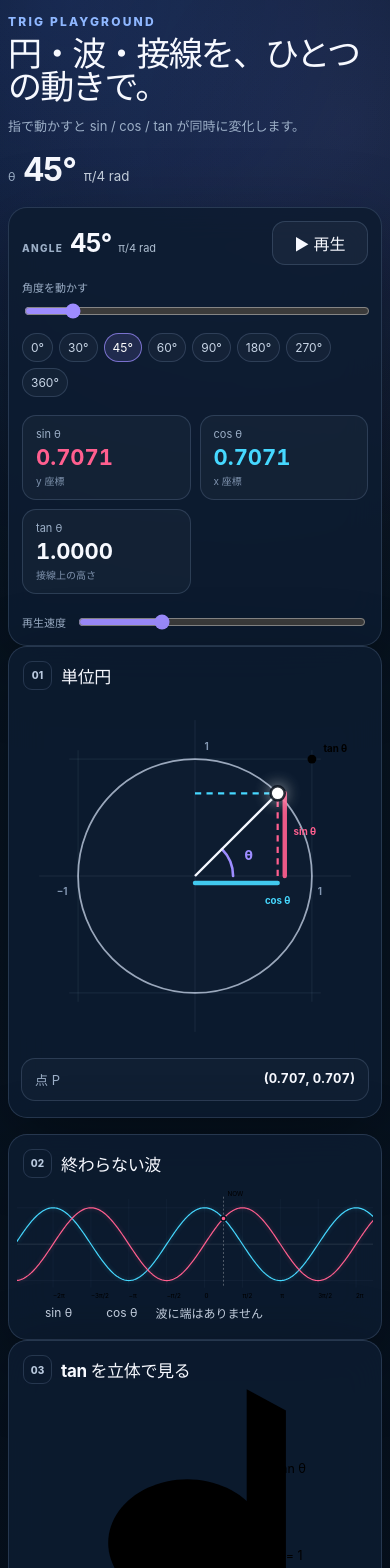
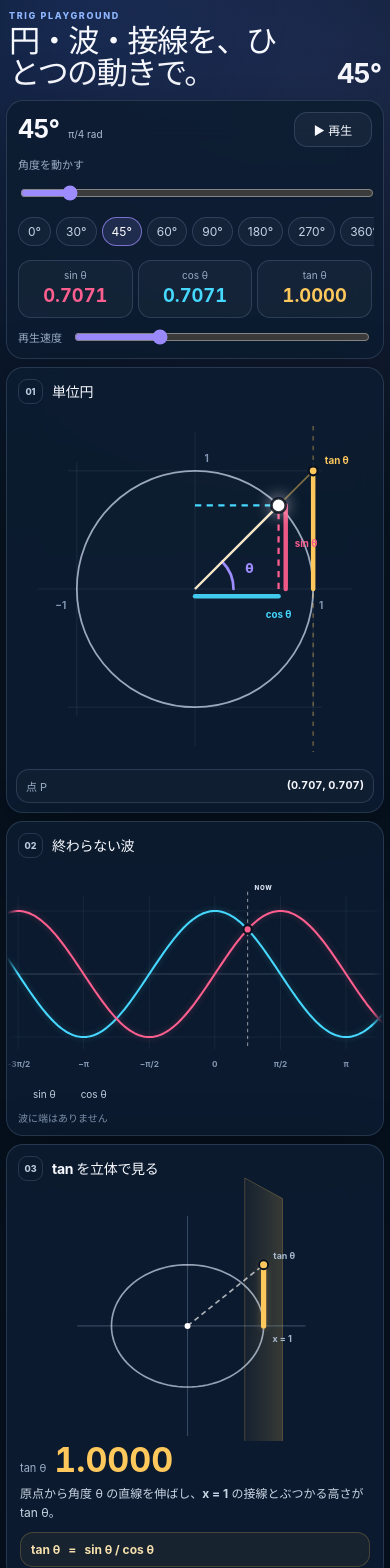
Before and after one commit to miyatayuuma/trig-playground, a React (Vite) app: page / in a window 390 px wide. Shown: the top 1568 px of the page. Built offline with nearby package versions, Linux system fonts and the light colour scheme.

Commit message:
feat: optimize layout for mobile interaction

```diff
--- a/src/styles.css
+++ b/src/styles.css
@@ -5,11 +5,12 @@
   font-synthesis: none;
   text-rendering: optimizeLegibility;
   --bg: #06111f;
-  --panel: rgba(13, 28, 48, 0.88);
+  --panel: rgba(13, 28, 48, 0.9);
   --border: rgba(181, 210, 255, 0.16);
   --muted: #9cafc7;
   --sin: #ff5f8f;
   --cos: #46d8ff;
+  --tan: #ffc85c;
   --accent: #9d8cff;
 }
 
@@ -28,54 +29,109 @@ button, input { font: inherit; }
 button { color: inherit; }
 
 .app {
-  width: min(1480px, calc(100% - 40px));
+  width: min(1240px, calc(100% - 32px));
   margin: 0 auto;
-  padding: 30px 0 56px;
+  padding: 24px 0 48px;
 }
 
 .hero {
   display: flex;
   justify-content: space-between;
   align-items: end;
-  gap: 24px;
-  margin-bottom: 18px;
+  gap: 20px;
+  margin-bottom: 14px;
 }
 .eyebrow {
-  margin: 0 0 8px;
+  margin: 0 0 7px;
   color: #8fb7ff;
-  font-size: 12px;
+  font-size: 11px;
   font-weight: 800;
   letter-spacing: 0.18em;
 }
 .hero h1 {
   margin: 0;
   max-width: 760px;
-  font-size: clamp(34px, 5.2vw, 68px);
-  line-height: 0.98;
-  letter-spacing: -0.055em;
+  font-size: clamp(30px, 4.6vw, 58px);
+  line-height: 1;
+  letter-spacing: -0.05em;
 }
-.lead { margin: 12px 0 0; color: var(--muted); font-size: clamp(13px, 1.5vw, 16px); }
+.lead { margin: 10px 0 0; color: var(--muted); font-size: 14px; }
 .hero-readout {
   flex: 0 0 auto;
-  min-width: 150px;
+  min-width: 145px;
   text-align: right;
   font-variant-numeric: tabular-nums;
 }
-.hero-readout span { display: block; color: var(--muted); font-size: 12px; }
-.hero-readout strong { display: block; font-size: clamp(34px, 4vw, 54px); letter-spacing: -0.04em; }
+.hero-readout span { display: block; color: var(--muted); font-size: 11px; }
+.hero-readout strong { display: block; font-size: clamp(30px, 3.7vw, 48px); letter-spacing: -0.04em; }
 .hero-readout small { color: #c6d1df; }
 
 .panel {
   border: 1px solid var(--border);
-  border-radius: 24px;
+  border-radius: 22px;
   background: var(--panel);
-  box-shadow: 0 24px 80px rgba(0, 0, 0, 0.32);
+  box-shadow: 0 22px 70px rgba(0, 0, 0, 0.3);
   backdrop-filter: blur(18px);
 }
+
+.control-panel {
+  margin-bottom: 14px;
+  padding: 16px;
+}
+.control-top, .bottom-row { display: flex; justify-content: space-between; align-items: center; gap: 16px; }
+.angle-block { display: flex; align-items: baseline; gap: 9px; font-variant-numeric: tabular-nums; }
+.angle-block span { color: var(--muted); font-size: 10px; font-weight: 800; letter-spacing: .13em; }
+.angle-block strong { font-size: 28px; letter-spacing: -.035em; }
+.angle-block small { color: #aebed1; }
+.play-button {
+  min-width: 94px;
+  border: 1px solid var(--border);
+  border-radius: 13px;
+  padding: 9px 13px;
+  background: rgba(255,255,255,.045);
+  cursor: pointer;
+  transition: .15s ease;
+}
+.play-button:hover, .play-button:focus-visible, .preset-row button:hover, .preset-row button:focus-visible {
+  border-color: rgba(157,140,255,.72);
+  outline: none;
+}
+.play-button.is-playing { background: rgba(157,140,255,.16); border-color: rgba(157,140,255,.5); }
+.slider-label { display: block; margin: 12px 0 5px; color: var(--muted); font-size: 11px; }
+.angle-slider { width: 100%; accent-color: var(--accent); }
+.preset-row { display: flex; flex-wrap: wrap; gap: 6px; margin: 9px 0 15px; }
+.preset-row button {
+  border: 1px solid var(--border);
+  border-radius: 999px;
+  padding: 6px 10px;
+  background: rgba(255,255,255,.03);
+  color: #c8d5e6;
+  font-size: 12px;
+  cursor: pointer;
+}
+.preset-row button.active { color: #fff; border-color: rgba(157,140,255,.72); background: rgba(157,140,255,.14); }
+.value-cards { display: grid; grid-template-columns: repeat(3, minmax(120px, 170px)); gap: 8px; }
+.value-card {
+  min-width: 0;
+  padding: 10px 12px;
+  border: 1px solid var(--border);
+  border-radius: 13px;
+  background: rgba(255,255,255,.03);
+}
+.value-card span, .value-card small { display: block; }
+.value-card span { color: var(--muted); font-size: 10px; }
+.value-card strong { display: block; margin: 3px 0; font-size: 20px; font-variant-numeric: tabular-nums; }
+.value-card small { color: #7f93ae; font-size: 9px; }
+.sine-value strong { color: var(--sin); }
+.cosine-value strong { color: var(--cos); }
+.tangent-value strong { color: var(--tan); }
+.speed-control { display: grid; grid-template-columns: auto minmax(100px, 170px); align-items: center; gap: 10px; color: var(--muted); font-size: 11px; }
+.speed-control input { accent-color: var(--accent); }
+
 .visual-grid {
   display: grid;
-  grid-template-columns: minmax(380px, 0.9fr) minmax(500px, 1.3fr);
-  gap: 16px;
+  grid-template-columns: minmax(360px, 0.86fr) minmax(520px, 1.34fr);
+  gap: 14px;
 }
 .circle-card, .wave-card { min-width: 0; overflow: hidden; }
 .panel-heading {
@@ -83,16 +139,16 @@ button { color: inherit; }
   align-items: center;
   justify-content: space-between;
   gap: 12px;
-  padding: 17px 20px 0;
+  padding: 15px 18px 0;
 }
 .panel-heading > div { display: flex; align-items: center; gap: 9px; }
-.panel-heading h2 { margin: 0; font-size: 17px; letter-spacing: -0.02em; }
-.panel-heading p { margin: 0; color: var(--muted); font-size: 12px; }
+.panel-heading h2 { margin: 0; font-size: 16px; letter-spacing: -0.02em; }
+.panel-heading p { margin: 0; color: var(--muted); font-size: 11px; }
 .step {
   display: grid;
   place-items: center;
-  width: 29px;
-  height: 29px;
+  width: 28px;
+  height: 28px;
   border: 1px solid var(--border);
   border-radius: 9px;
   color: #b9c9de;
@@ -100,8 +156,8 @@ button { color: inherit; }
   font-weight: 800;
 }
 
-.circle-svg, .wave-svg { display: block; width: 100%; height: auto; }
-.circle-svg { max-height: 520px; cursor: crosshair; touch-action: none; user-select: none; }
+.circle-svg, .wave-svg, .tangent-3d { display: block; width: 100%; height: auto; }
+.circle-svg { cursor: crosshair; touch-action: none; user-select: none; }
 .grid-lines line, .wave-grid line { stroke: rgba(177, 205, 239, 0.105); stroke-width: 1; }
 .wave-grid .main-axis { stroke: rgba(220, 233, 255, 0.3); }
 .unit-circle { fill: rgba(255,255,255,0.008); stroke: rgba(222, 235, 255, 0.68); stroke-width: 2; }
@@ -114,120 +170,187 @@ button { color: inherit; }
 .measure { stroke-width: 5; stroke-linecap: round; opacity: 0.92; }
 .measure-sin { stroke: var(--sin); }
 .measure-cos { stroke: var(--cos); }
+.tangent-axis { stroke: rgba(255, 200, 92, .32); stroke-width: 2; stroke-dasharray: 5 6; }
+.tangent-ray { stroke: rgba(255, 200, 92, .48); stroke-width: 1.8; }
+.tangent-measure { stroke: var(--tan); stroke-width: 5; stroke-linecap: round; }
+.tangent-dot { fill: var(--tan); stroke: #07111f; stroke-width: 2.5; }
 .point-hit { fill: transparent; }
 .point { fill: #fff; stroke: rgba(7, 15, 27, 0.86); stroke-width: 3; filter: drop-shadow(0 0 9px rgba(255,255,255,.7)); }
 .projection-label, .axis-label { font-size: 11px; font-weight: 700; }
 .sin-label { fill: var(--sin); }
 .cos-label { fill: var(--cos); text-anchor: middle; }
+.tan-label { fill: var(--tan); }
 .axis-label { fill: #8397b2; text-anchor: middle; }
 
 .coordinate-strip {
   display: flex;
   justify-content: space-between;
   gap: 12px;
-  margin: -4px 18px 16px;
-  padding: 11px 13px;
+  margin: -4px 16px 14px;
+  padding: 10px 12px;
   border: 1px solid var(--border);
-  border-radius: 14px;
+  border-radius: 13px;
   background: rgba(255,255,255,.025);
-  font-size: 13px;
+  font-size: 12px;
 }
 .coordinate-strip span { color: var(--muted); }
 .coordinate-strip strong { font-variant-numeric: tabular-nums; }
 
-.wave-svg { padding: 10px 8px 0; }
+.wave-window {
+  position: relative;
+  overflow: hidden;
+  margin-top: 4px;
+  -webkit-mask-image: linear-gradient(90deg, transparent 0, #000 7%, #000 93%, transparent 100%);
+  mask-image: linear-gradient(90deg, transparent 0, #000 7%, #000 93%, transparent 100%);
+}
+.wave-svg {
+  padding-top: 4px;
+  min-height: 270px;
+  touch-action: pan-y;
+  cursor: ew-resize;
+  user-select: none;
+}
 .wave-line { fill: none; stroke-width: 3; stroke-linecap: round; stroke-linejoin: round; }
 .sine-wave { stroke: var(--sin); filter: drop-shadow(0 0 5px rgba(255, 95, 143, .3)); }
 .cosine-wave { stroke: var(--cos); filter: drop-shadow(0 0 5px rgba(70, 216, 255, .28)); }
-.cursor-line { stroke: rgba(255,255,255,.5); stroke-width: 1.5; stroke-dasharray: 5 5; }
+.cursor-line { stroke: rgba(255,255,255,.55); stroke-width: 1.5; stroke-dasharray: 5 5; }
 .wave-dot { stroke: #07111f; stroke-width: 3; }
 .sine-dot { fill: var(--sin); }
 .cosine-dot { fill: var(--cos); }
+.wave-tick-label { fill: #8397b2; font-size: 12px; font-weight: 700; text-anchor: middle; }
+.now-label { fill: #dce6f5; font-size: 9px; font-weight: 800; letter-spacing: .12em; }
 .legend {
   display: flex;
   flex-wrap: wrap;
-  gap: 18px;
-  margin: -2px 20px 18px;
+  align-items: center;
+  gap: 16px;
+  margin: -2px 18px 16px;
   color: #c7d3e3;
-  font-size: 12px;
+  font-size: 11px;
 }
 .legend span { display: flex; align-items: center; gap: 7px; }
-.legend-dot { display: inline-block; width: 9px; height: 9px; border-radius: 50%; }
+.legend-dot { display: inline-block; width: 8px; height: 8px; border-radius: 50%; }
+.scroll-hint { margin-left: auto; color: var(--muted); }
 
-.control-panel { margin-top: 16px; padding: 18px; }
-.control-top, .bottom-row { display: flex; justify-content: space-between; align-items: center; gap: 18px; }
-.angle-block { display: flex; align-items: baseline; gap: 10px; font-variant-numeric: tabular-nums; }
-.angle-block span { color: var(--muted); font-size: 10px; font-weight: 800; letter-spacing: .13em; }
-.angle-block strong { font-size: 30px; letter-spacing: -.035em; }
-.angle-block small { color: #aebed1; }
-.play-button {
-  min-width: 96px;
-  border: 1px solid var(--border);
+.tangent-card { margin-top: 14px; overflow: hidden; }
+.tangent-layout {
+  display: grid;
+  grid-template-columns: minmax(420px, 1.25fr) minmax(260px, .75fr);
+  align-items: center;
+  gap: 10px;
+  padding: 0 18px 16px;
+}
+.tangent-3d { max-height: 390px; }
+.tangent-wall { fill: url(#wall-gradient); stroke: rgba(255, 200, 92, .24); stroke-width: 1.3; }
+.axis-3d { stroke: rgba(176, 203, 236, .26); stroke-width: 1.5; }
+.circle-3d { fill: none; stroke: rgba(216, 229, 247, .68); stroke-width: 2.2; }
+.ray-3d { stroke: rgba(255, 255, 255, .66); stroke-width: 2.2; stroke-dasharray: 7 5; }
+.tan-height-3d { stroke: var(--tan); stroke-width: 7; stroke-linecap: round; filter: drop-shadow(0 0 5px rgba(255, 200, 92, .28)); }
+.origin-3d { fill: #fff; }
+.label-3d { fill: #a8b9ce; font-size: 12px; font-weight: 700; }
+.tangent-explainer { padding: 12px 8px 12px 0; }
+.tan-number span { display: block; color: var(--muted); font-size: 11px; }
+.tan-number strong { display: block; margin: 2px 0 12px; color: var(--tan); font-size: clamp(34px, 5vw, 58px); line-height: 1; font-variant-numeric: tabular-nums; }
+.tangent-explainer p { margin: 0 0 14px; color: #c8d5e5; line-height: 1.65; font-size: 13px; }
+.ratio-equation {
+  display: grid;
+  grid-template-columns: auto auto 1fr;
+  gap: 8px;
+  align-items: center;
+  padding: 10px 12px;
+  border: 1px solid rgba(255, 200, 92, .2);
   border-radius: 13px;
-  padding: 9px 13px;
-  background: rgba(255,255,255,.045);
-  cursor: pointer;
-  transition: .15s ease;
+  background: rgba(255, 200, 92, .055);
+  color: #f5dfad;
+  font-size: 13px;
+  font-weight: 700;
 }
-.play-button:hover, .play-button:focus-visible, .preset-row button:hover, .preset-row button:focus-visible { border-color: rgba(157,140,255,.7); outline: none; }
-.play-button.is-playing { background: rgba(157,140,255,.16); border-color: rgba(157,140,255,.5); }
-.slider-label { display: block; margin: 14px 0 6px; color: var(--muted); font-size: 11px; }
-.angle-slider { width: 100%; accent-color: var(--accent); }
-.preset-row { display: flex; flex-wrap: wrap; gap: 7px; margin: 10px 0 18px; }
-.preset-row button {
-  border: 1px solid var(--border);
-  border-radius: 999px;
-  padding: 7px 10px;
-  background: rgba(255,255,255,.03);
-  color: #c8d5e6;
-  font-size: 12px;
-  cursor: pointer;
-}
-.preset-row button.active { color: #fff; border-color: rgba(157,140,255,.72); background: rgba(157,140,255,.14); }
-.value-cards { display: grid; grid-template-columns: repeat(2, minmax(140px, 200px)); gap: 9px; }
-.value-card {
-  min-width: 0;
-  padding: 11px 13px;
-  border: 1px solid var(--border);
-  border-radius: 14px;
-  background: rgba(255,255,255,.03);
-}
-.value-card span, .value-card small { display: block; }
-.value-card span { color: var(--muted); font-size: 11px; }
-.value-card strong { display: block; margin: 3px 0; font-size: 22px; font-variant-numeric: tabular-nums; }
-.value-card small { color: #7f93ae; font-size: 10px; }
-.sine-value strong { color: var(--sin); }
-.cosine-value strong { color: var(--cos); }
-.speed-control { display: grid; grid-template-columns: auto minmax(100px, 180px); align-items: center; gap: 10px; color: var(--muted); font-size: 11px; }
-.speed-control input { accent-color: var(--accent); }
+.asymptote-note { margin-top: 12px !important; color: #e4c884 !important; font-size: 11px !important; }
 
 @media (max-width: 920px) {
-  .app { width: min(100% - 24px, 760px); padding-top: 20px; }
+  .app { width: min(100% - 20px, 760px); padding-top: 16px; }
   .visual-grid { grid-template-columns: 1fr; }
-  .hero { align-items: start; }
-  .hero-readout { min-width: 120px; }
-  .circle-svg { max-height: none; }
+  .tangent-layout { grid-template-columns: 1fr; }
+  .tangent-3d { max-height: none; }
+  .tangent-explainer { padding: 0 4px 6px; }
 }
 
-@media (max-width: 560px) {
-  .app { width: min(100% - 16px, 520px); padding-top: 14px; }
-  .hero { display: block; }
-  .hero-readout { display: flex; align-items: baseline; gap: 8px; margin-top: 15px; text-align: left; }
-  .hero-readout span { display: inline; }
-  .hero-readout strong { font-size: 32px; }
-  .panel { border-radius: 19px; }
-  .panel-heading { padding: 14px 14px 0; }
+@media (max-width: 600px) {
+  .app {
+    width: min(100% - 12px, 520px);
+    padding-top: 10px;
+    padding-bottom: 24px;
+  }
+  .hero {
+    display: grid;
+    grid-template-columns: 1fr auto;
+    align-items: end;
+    gap: 8px;
+    margin-bottom: 10px;
+    padding-inline: 3px;
+  }
+  .eyebrow { margin-bottom: 5px; font-size: 9px; }
+  .hero h1 { font-size: clamp(24px, 8vw, 36px); line-height: 1.02; }
+  .lead { display: none; }
+  .hero-readout { min-width: 76px; }
+  .hero-readout span, .hero-readout small { display: none; }
+  .hero-readout strong { font-size: 27px; }
+  .panel { border-radius: 17px; }
+
+  .control-panel { margin-bottom: 8px; padding: 11px; }
+  .control-top { gap: 9px; }
+  .angle-block span { display: none; }
+  .angle-block strong { font-size: 25px; }
+  .angle-block small { font-size: 10px; }
+  .play-button { min-width: 78px; padding: 8px 9px; font-size: 12px; }
+  .slider-label { margin-top: 9px; }
+  .angle-slider { height: 28px; }
+  .preset-row {
+    flex-wrap: nowrap;
+    overflow-x: auto;
+    gap: 5px;
+    margin: 6px -2px 10px;
+    padding: 0 2px 4px;
+    scrollbar-width: none;
+  }
+  .preset-row::-webkit-scrollbar { display: none; }
+  .preset-row button { flex: 0 0 auto; padding: 6px 9px; }
+  .bottom-row { align-items: stretch; flex-direction: column; gap: 9px; }
+  .value-cards { width: 100%; grid-template-columns: repeat(3, 1fr); gap: 5px; }
+  .value-card { padding: 8px 7px; text-align: center; }
+  .value-card strong { font-size: clamp(15px, 4.7vw, 20px); }
+  .value-card small { display: none; }
+  .speed-control { width: 100%; grid-template-columns: auto 1fr; }
+
+  .visual-grid { gap: 8px; }
+  .panel-heading { padding: 11px 11px 0; }
+  .panel-heading h2 { font-size: 14px; }
   .panel-heading p { display: none; }
-  .coordinate-strip { margin-inline: 12px; }
-  .control-panel { padding: 13px; }
-  .bottom-row { align-items: stretch; flex-direction: column; }
-  .value-cards { width: 100%; grid-template-columns: 1fr 1fr; }
-  .speed-control { width: 100%; grid-template-columns: auto 1fr; }
-  .angle-block { gap: 7px; }
-  .angle-block strong { font-size: 25px; }
-  .angle-block small { font-size: 11px; }
-  .preset-row { gap: 6px; }
-  .preset-row button { padding: 6px 8px; }
+  .step { width: 25px; height: 25px; font-size: 9px; }
+  .circle-svg { margin-top: -3px; }
+  .coordinate-strip { margin: -8px 9px 9px; padding: 8px 9px; font-size: 11px; }
+
+  .wave-svg {
+    width: 164%;
+    margin-left: -31%;
+    min-height: 235px;
+  }
+  .wave-window {
+    margin-top: 2px;
+    -webkit-mask-image: linear-gradient(90deg, transparent 0, #000 3%, #000 97%, transparent 100%);
+    mask-image: linear-gradient(90deg, transparent 0, #000 3%, #000 97%, transparent 100%);
+  }
+  .legend { margin: -7px 11px 10px; gap: 10px; font-size: 10px; }
+  .scroll-hint { width: 100%; margin-left: 0; color: #7f93ae; }
+
+  .tangent-card { margin-top: 8px; }
+  .tangent-layout { padding: 0 9px 10px; gap: 0; }
+  .tangent-3d { margin-top: -8px; }
+  .tangent-explainer { padding: 0 4px 3px; }
+  .tan-number { display: flex; align-items: baseline; gap: 8px; }
+  .tan-number strong { margin-bottom: 8px; font-size: 34px; }
+  .tangent-explainer p { margin-bottom: 10px; font-size: 12px; line-height: 1.55; }
+  .ratio-equation { padding: 9px 10px; font-size: 12px; }
 }
 
 @media (prefers-reduced-motion: reduce) {
```
